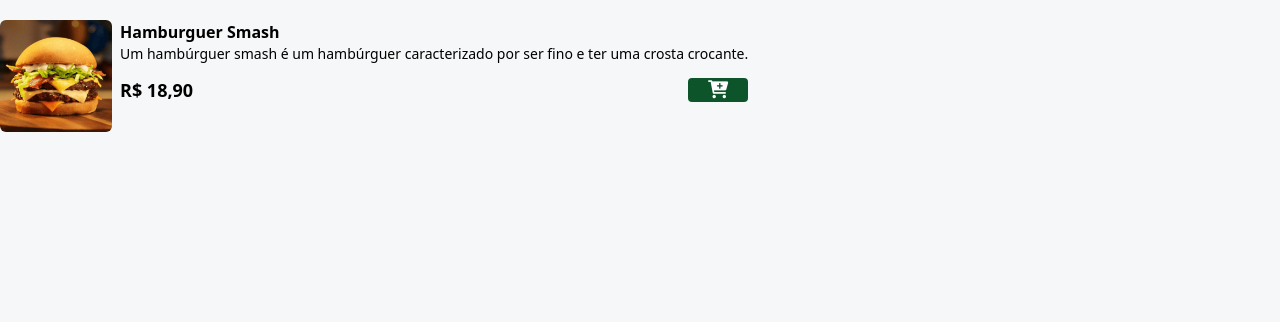
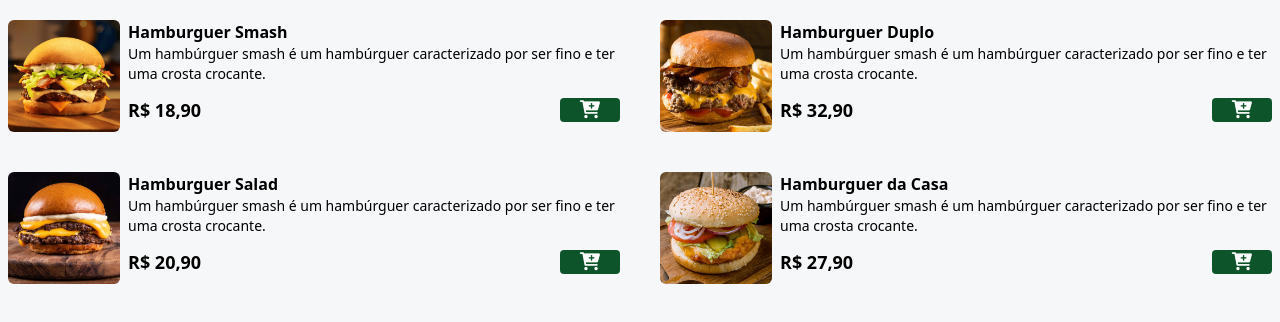
Before and after one commit to KLMkleriston/CardapioBurguer, a website: page index.html in a window 1280 px wide. Shown: the part 496-818 px from the top of the page. Drawn offline with Linux system fonts and the light colour scheme.

Commit message:
finalizado cardápio com 4 burguers

```diff
--- a/index.html
+++ b/index.html
@@ -33,7 +33,7 @@
 
     <div id="menu">
 
-        <main class="grid grid-cols-1">
+        <main class="grid grid-cols-1 md:grid-cols-2 gap-7 md:gap-10 mx-auto max-w-7x1 px-2 mb-16">
             <div class="flex gap-2">
                 <img
                 src="assets/hamb-1.png"
@@ -42,7 +42,7 @@
                 <div>
                 <p class="font-bold">Hamburguer Smash</p>
                 <p class="text-sm"> Um hambúrguer smash é um hambúrguer caracterizado por ser fino e ter uma crosta crocante.</p>
-                <div class="flex items-center gap-2 justify-between mt-3">
+                   <div class="flex items-center gap-2 justify-between mt-3">
                     <p class=" font-bold text-lg">R$ 18,90</p>
                     <button
                         class=" bg-green-900 px-5 rounded add-to-cart-btn"
@@ -51,12 +51,78 @@
 
                         <i class="fa fa-cart-plus text-lg text-white"> </i>
                     </button>
+                   </div>
                 </div>
             </div>
+
+             <div class="flex gap-2">
+                <img
+                src="assets/hamb-2.png"
+                alt=" Hamburguer Duplo"
+                class="w-28 h-28 rounded-md hover:scale-110 hover:-rotate-2 duration-300">
+                <div>
+                <p class="font-bold">Hamburguer Duplo</p>
+                <p class="text-sm"> Um hambúrguer smash é um hambúrguer caracterizado por ser fino e ter uma crosta crocante.</p>
+                   <div class="flex items-center gap-2 justify-between mt-3">
+                    <p class=" font-bold text-lg">R$ 32,90</p>
+                    <button
+                        class=" bg-green-900 px-5 rounded add-to-cart-btn"
+                        data-nome="Hamburguer Duplo"
+                        data-price="32,90">
+
+                        <i class="fa fa-cart-plus text-lg text-white"> </i>
+                    </button>
+                   </div>
+                </div>
             </div>
 
 
+            <div class="flex gap-2">
+                <img
+                src="assets/hamb-3.png"
+                alt=" Hamburguer Salad"
+                class="w-28 h-28 rounded-md hover:scale-110 hover:-rotate-2 duration-300">
+                <div>
+                <p class="font-bold">Hamburguer Salad</p>
+                <p class="text-sm"> Um hambúrguer smash é um hambúrguer caracterizado por ser fino e ter uma crosta crocante.</p>
+                   <div class="flex items-center gap-2 justify-between mt-3">
+                    <p class=" font-bold text-lg">R$ 20,90</p>
+                    <button
+                        class=" bg-green-900 px-5 rounded add-to-cart-btn"
+                        data-nome="Hamburguer Salad"
+                        data-price="20,90">
+
+                        <i class="fa fa-cart-plus text-lg text-white"> </i>
+                    </button>
+                   </div>
+                </div>
+            </div>
+
+
+            <div class="flex gap-2">
+                <img
+                src="assets/hamb-4.png"
+                alt=" Hamburguer da Casa"
+                class="w-28 h-28 rounded-md hover:scale-110 hover:-rotate-2 duration-300">
+                <div>
+                <p class="font-bold">Hamburguer da Casa</p>
+                <p class="text-sm"> Um hambúrguer smash é um hambúrguer caracterizado por ser fino e ter uma crosta crocante.</p>
+                   <div class="flex items-center gap-2 justify-between mt-3">
+                    <p class=" font-bold text-lg">R$ 27,90</p>
+                    <button
+                        class=" bg-green-900 px-5 rounded add-to-cart-btn"
+                        data-nome="Hamburguer da Casa"
+                        data-price="27,90">
+
+                        <i class="fa fa-cart-plus text-lg text-white"> </i>
+                    </button>
+                   </div>
+                </div>
+            </div>
+
         </main>
+
+
 
     </div>
 
```
Also changed, not shown: styles/output.css.
